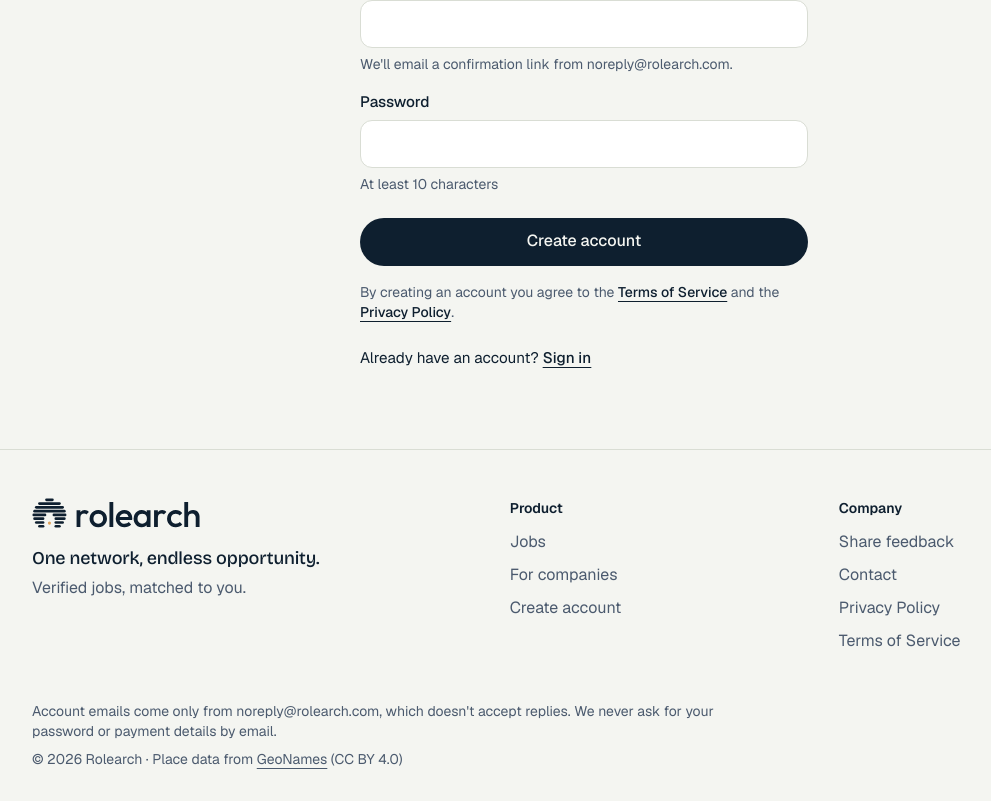
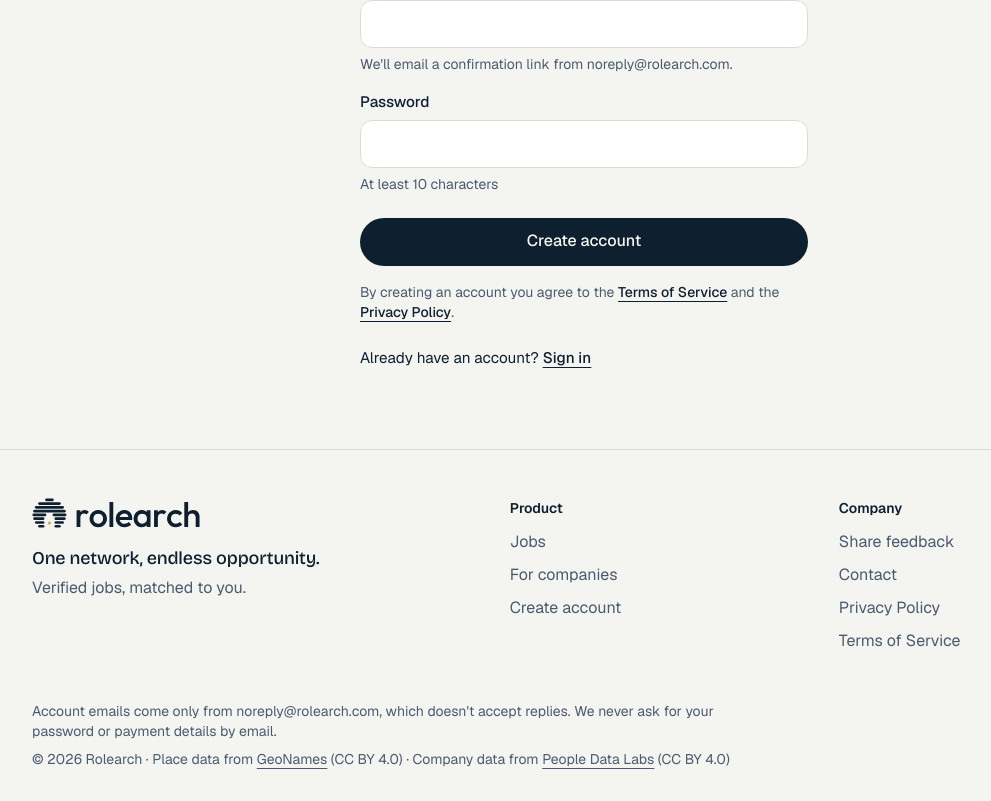
Before and after one commit to Savankumargoswami/rolearch, a Next.js app: page /signup in a window 1280 px wide. Shown: the part 408-1209 px from the top of the page, without its empty margins (56-1047 px from the left). Built offline with nearby package versions, Linux system fonts and the light colour scheme; no server answers.

Commit message:
Footer: credit People Data Labs (CC BY 4.0) for company data
Co-Authored-By: Claude Opus 5.5 <noreply@anthropic.com>

```diff
--- a/src/components/site-footer.tsx
+++ b/src/components/site-footer.tsx
@@ -33,7 +33,8 @@ export function SiteFooter() {
         <p className="max-w-[80ch]">{t("footer.emailNotice")}</p>
         <p>
           {t("footer.rights", { y: 2026 })} · {t("footer.places")}{" "}
-          <a className="underline underline-offset-4 hover:text-ink" href="https://www.geonames.org/" rel="noopener noreferrer">GeoNames</a> (CC BY 4.0)
+          <a className="underline underline-offset-4 hover:text-ink" href="https://www.geonames.org/" rel="noopener noreferrer">GeoNames</a> (CC BY 4.0) · {t("footer.companies")}{" "}
+          <a className="underline underline-offset-4 hover:text-ink" href="https://www.peopledatalabs.com/company-dataset" rel="noopener noreferrer">People Data Labs</a> (CC BY 4.0)
         </p>
       </div>
     </footer>
--- a/src/i18n/messages/en.ts
+++ b/src/i18n/messages/en.ts
@@ -807,6 +807,7 @@ const en = {
     feedback: "Share feedback",
     rights: "© {y} Rolearch",
     places: "Place data from",
+    companies: "Company data from",
     emailNotice: "Account emails come only from noreply@rolearch.com, which doesn't accept replies. We never ask for your password or payment details by email.",
   },
   notFound: {
```
